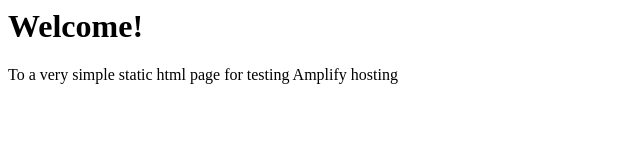
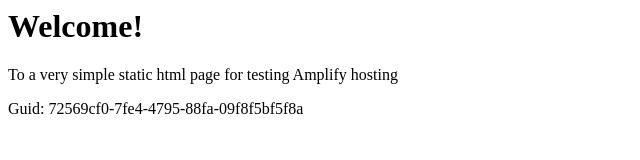
Before and after one commit to aws-aemilia-bom/Github-PR-Commit-Integration-Test-DoNotTouch-GithubWebhookPreviewCanaryTest-v1-prod-ap-south-1, a website: page src/index.html in a window 1280 px wide. Shown: the whole page, without its empty margins (0-640 px from the left). Drawn offline with Linux system fonts and the light colour scheme.

Commit message:
commit from integ tests

```diff
--- a/src/index.html
+++ b/src/index.html
@@ -1,3 +1,5 @@
+
+
 <html lang="en">
 
 <head>
@@ -10,6 +12,6 @@
 <body>
     <h1>Welcome!</h1>
     <p>To a very simple static html page for testing Amplify hosting</p>
-</body>
+    <p>Guid: 72569cf0-7fe4-4795-88fa-09f8f5bf5f8a</p></body>
 
 </html>
```
